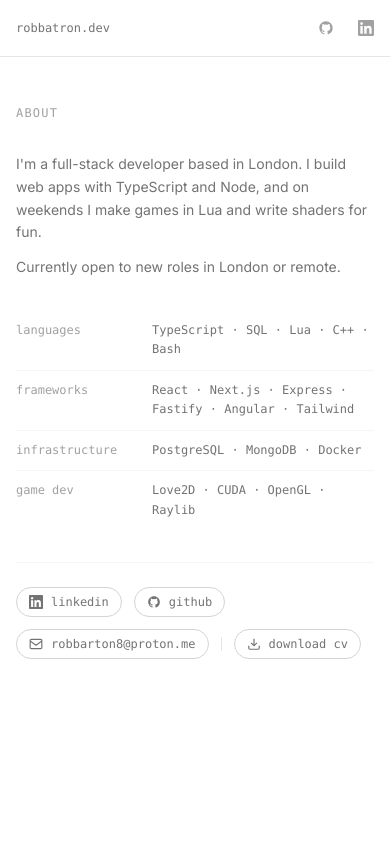
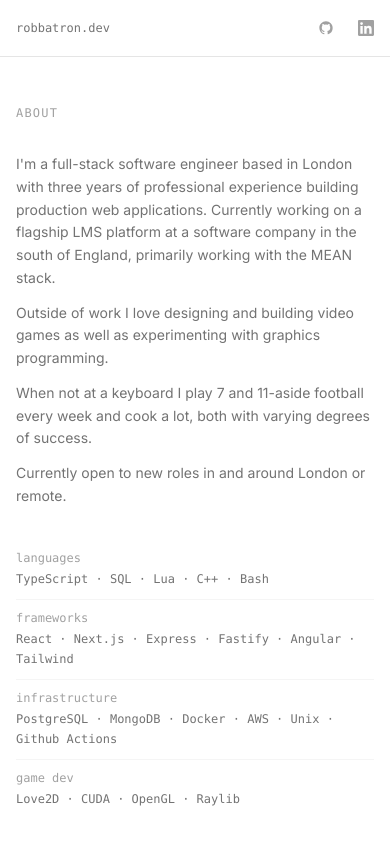
Before and after one commit to robbatr0n/robbatron.dev, a Next.js app: page /about in a window 390 px wide. Shown: the top 844 px of the page. Built offline with nearby package versions, Linux system fonts and the light colour scheme.

Commit message:
chore: content updates

```diff
--- a/app/about/page.tsx
+++ b/app/about/page.tsx
@@ -44,7 +44,10 @@ const stack = [
     label: "frameworks",
     value: "React · Next.js · Express · Fastify · Angular · Tailwind",
   },
-  { label: "infrastructure", value: "PostgreSQL · MongoDB · Docker" },
+  {
+    label: "infrastructure",
+    value: "PostgreSQL · MongoDB · Docker · AWS · Unix · Github Actions",
+  },
   { label: "game dev", value: "Love2D · CUDA · OpenGL · Raylib" },
 ];
 
@@ -78,11 +81,20 @@ export default function About() {
       {/* bio */}
       <div className="space-y-3 text-sm text-neutral-500 leading-relaxed mb-8 max-w-lg">
         <p>
-          I&apos;m a full-stack developer based in London. I build web apps with
-          TypeScript and Node, and on weekends I make games in Lua and write
-          shaders for fun.
+          I&apos;m a full-stack software engineer based in London with three
+          years of professional experience building production web applications.
+          Currently working on a flagship LMS platform at a software company in
+          the south of England, primarily working with the MEAN stack.
         </p>
-        <p>Currently open to new roles in London or remote.</p>
+        <p>
+          Outside of work I love designing and building video games as well as
+          experimenting with graphics programming.
+        </p>
+        <p>
+          When not at a keyboard I play 7 and 11-aside football every week and
+          cook a lot, both with varying degrees of success.
+        </p>
+        <p>Currently open to new roles in and around London or remote.</p>
       </div>
 
       {/* stack rows */}
@@ -90,9 +102,9 @@ export default function About() {
         {stack.map(({ label, value }) => (
           <div
             key={label}
-            className="flex items-baseline gap-6 py-2.5 border-b border-neutral-100 last:border-none"
+            className="flex flex-col sm:flex-row sm:items-baseline gap-1 sm:gap-6 py-2.5 border-b border-neutral-100 last:border-none"
           >
-            <span className="font-mono text-xs text-neutral-400 w-28 shrink-0">
+            <span className="font-mono text-xs text-neutral-400 sm:w-28 sm:shrink-0">
               {label}
             </span>
             <span className="font-mono text-xs text-neutral-500 leading-relaxed">
@@ -103,10 +115,10 @@ export default function About() {
       </div>
 
       {/* divider */}
-      <div className="border-t border-neutral-100 mb-6 max-w-lg" />
+      <div className="hidden sm:block w-px h-3.5 bg-neutral-200" />
 
       {/* links + cv */}
-      <div className="flex flex-wrap items-center gap-3">
+      <div className="flex flex-col sm:flex-row flex-wrap items-center gap-3">
         {links.map(({ label, href, icon, external }) => (
           <Link
             key={href}
--- a/app/page.tsx
+++ b/app/page.tsx
@@ -14,7 +14,7 @@ export default function Home() {
           ROB BARTON
         </h1>
         <p className="text-sm text-neutral-500 leading-relaxed max-w-md">
-          I am a full stack software engineer who specialises in the MERN stack.
+          I am a full stack software engineer currently working with MERN stack.
           On weekends I make games. Below is a collection of projects and
           experiments.
         </p>
--- a/components/ProjectList.tsx
+++ b/components/ProjectList.tsx
@@ -46,21 +46,24 @@ function ProjectRow({
         <StatusDot status={project.status} />
 
         <div className="flex-1 flex justify-between items-center gap-4 min-w-0">
-          <div className="min-w-0 flex items-baseline gap-2">
-            {/* primary — title */}
+          <div className="min-w-0">
+            <div className="flex items-baseline gap-2">
               <span className="font-mono text-sm font-medium text-neutral-900 group-hover:text-neutral-500 transition-colors">
                 {project.title}
               </span>
-            {/* separator */}
               <span className="font-mono text-xs text-neutral-400 hidden sm:inline">
                 —
               </span>
-            {/* secondary — stack */}
               <span className="font-mono text-xs text-neutral-500 hidden sm:inline">
                 {project.stack.slice(0, 3).join(" · ")}
               </span>
             </div>
-          {/* secondary — date */}
+            <div className="sm:hidden">
+              <span className="font-mono text-xs text-neutral-500">
+                {project.stack.slice(0, 3).join(" · ")}
+              </span>
+            </div>
+          </div>
           <span className="font-mono text-xs text-neutral-500 shrink-0">
             {project.date}
           </span>
```
Lines whose indentation alone changed are shown as unchanged.
